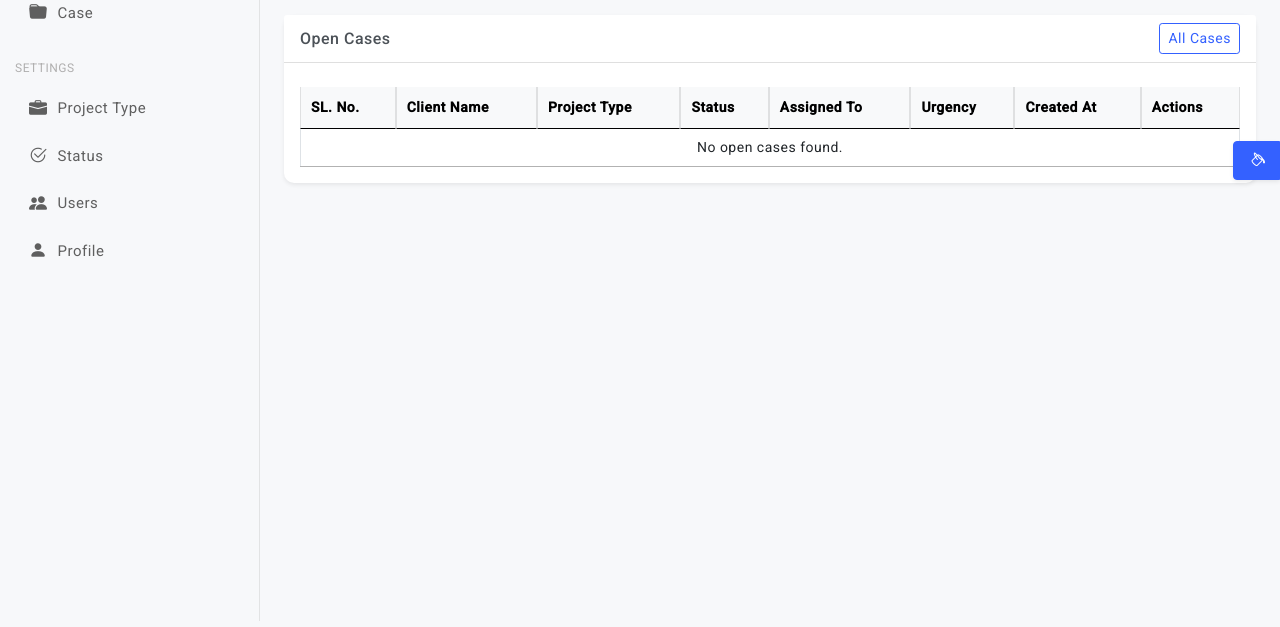
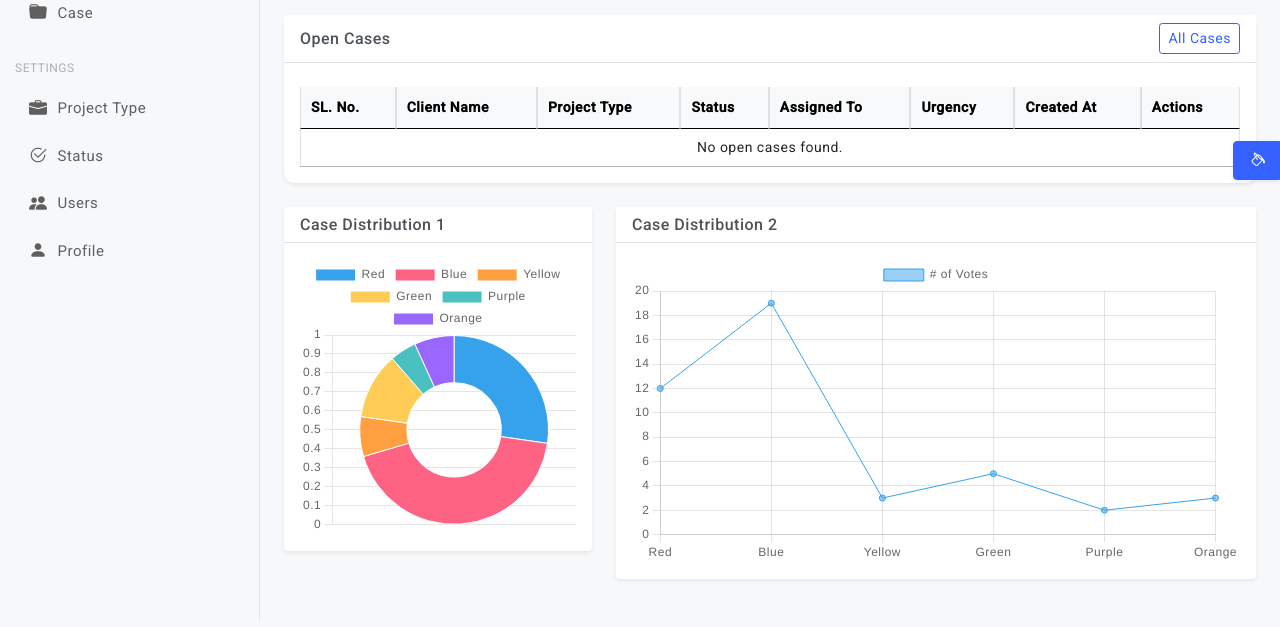
Before and after one commit to shohanean/law-firm-case-management-system, a Laravel app: page /dashboard in a window 1280 px wide. Shown: the part 179-806 px from the top of the page. Run offline with Laravel 12, Linux system fonts and the light colour scheme; a user stored in the database is signed in; data comes from the database, SQL or seed files in the repository; data that the repository does not hold is empty; some libraries are stand-ins or nearby versions.

Commit message:
chart init in dashboard

```diff
--- a/resources/views/dashboard.blade.php
+++ b/resources/views/dashboard.blade.php
@@ -165,7 +165,28 @@
             </div>
         </div>
     </div><!--end row-->
-
+    <div class="row">
+        <div class="col-md-4">
+            <div class="card">
+                <div class="card-header">
+                    <h6 class="mb-0">Case Distribution 1</h6>
+                </div>
+                <div class="card-body">
+                    <canvas id="myChart1"></canvas>
+                </div>
+            </div>
+        </div>
+        <div class="col-md-8">
+            <div class="card">
+                <div class="card-header">
+                    <h6 class="mb-0">Case Distribution 2</h6>
+                </div>
+                <div class="card-body">
+                    <canvas id="myChart2"></canvas>
+                </div>
+            </div>
+        </div>
+    </div>
     {{-- Add Remark Modal --}}
     <div class="modal fade" id="addRemarkModal" tabindex="-1" aria-labelledby="addRemarkModalLabel" aria-hidden="true">
         <div class="modal-dialog">
@@ -197,6 +218,51 @@
 
 @section('scripts')
     <script>
+        // myChart1 start
+        const ctx1 = document.getElementById('myChart1');
+
+        new Chart(ctx1, {
+            type: 'doughnut',
+            data: {
+            labels: ['Red', 'Blue', 'Yellow', 'Green', 'Purple', 'Orange'],
+            datasets: [{
+                label: '# of Votes',
+                data: [12, 19, 3, 5, 2, 3],
+                borderWidth: 1
+            }]
+            },
+            options: {
+            scales: {
+                y: {
+                beginAtZero: true
+                }
+            }
+            }
+        });
+        // myChart1 end
+        // myChart2 start
+        const ctx2 = document.getElementById('myChart2');
+
+        new Chart(ctx2, {
+            type: 'line',
+            data: {
+            labels: ['Red', 'Blue', 'Yellow', 'Green', 'Purple', 'Orange'],
+            datasets: [{
+                label: '# of Votes',
+                data: [12, 19, 3, 5, 2, 3],
+                borderWidth: 1
+            }]
+            },
+            options: {
+            scales: {
+                y: {
+                beginAtZero: true
+                }
+            }
+            }
+        });
+        // myChart2 end
+
         // caseListTable start
         let table = new DataTable('#dashboardCaseListTable', {
             responsive: true,
--- a/resources/views/layouts/admin.blade.php
+++ b/resources/views/layouts/admin.blade.php
@@ -295,7 +295,8 @@
   <script>
     new PerfectScrollbar(".best-product")
  </script>
- <script src="//cdn.datatables.net/2.3.8/js/dataTables.min.js"></script>
+ <script src="https://cdn.datatables.net/2.3.8/js/dataTables.min.js"></script>
+ <script src="https://cdn.jsdelivr.net/npm/chart.js"></script>
  @yield('scripts')
 
   <script>
```
